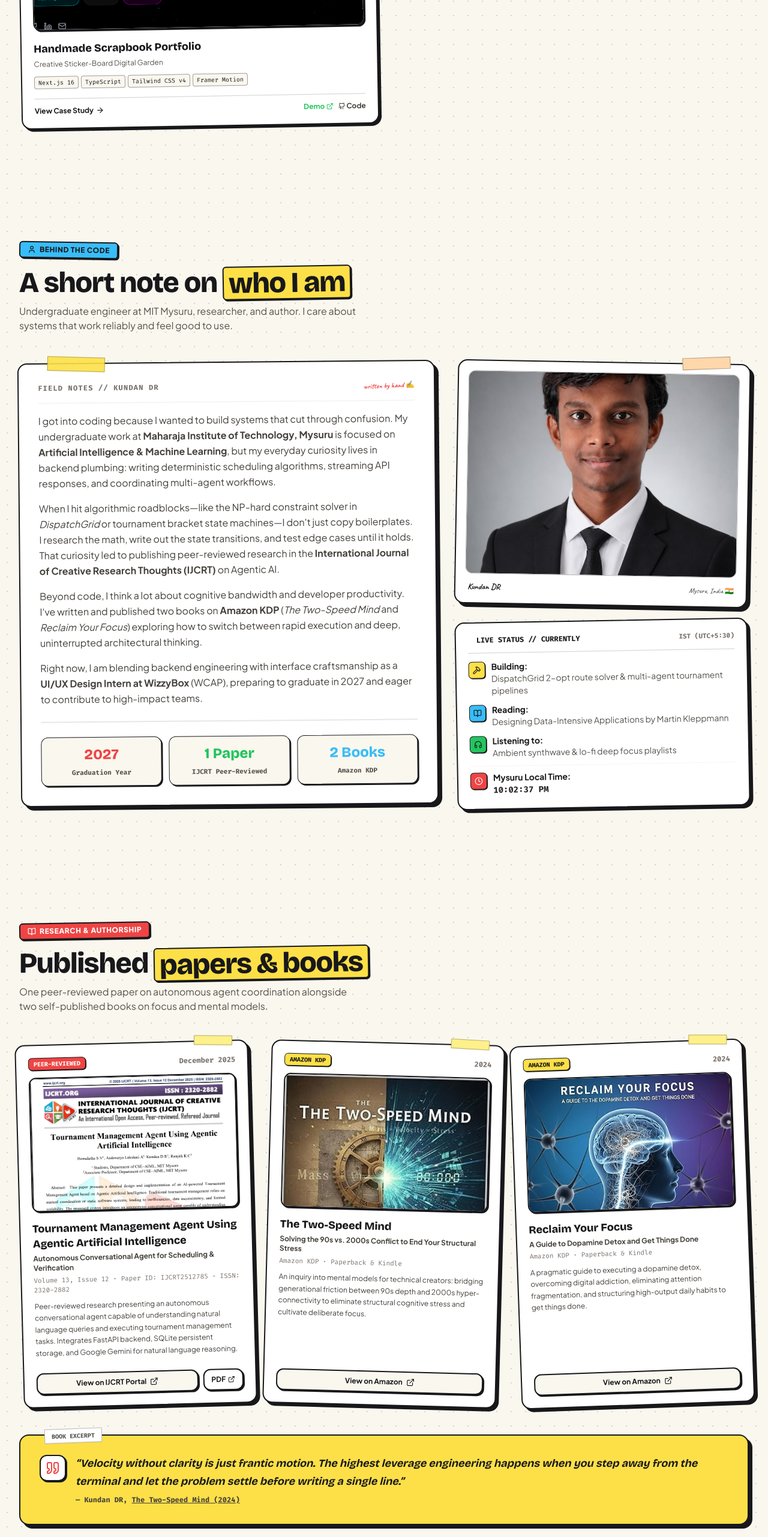
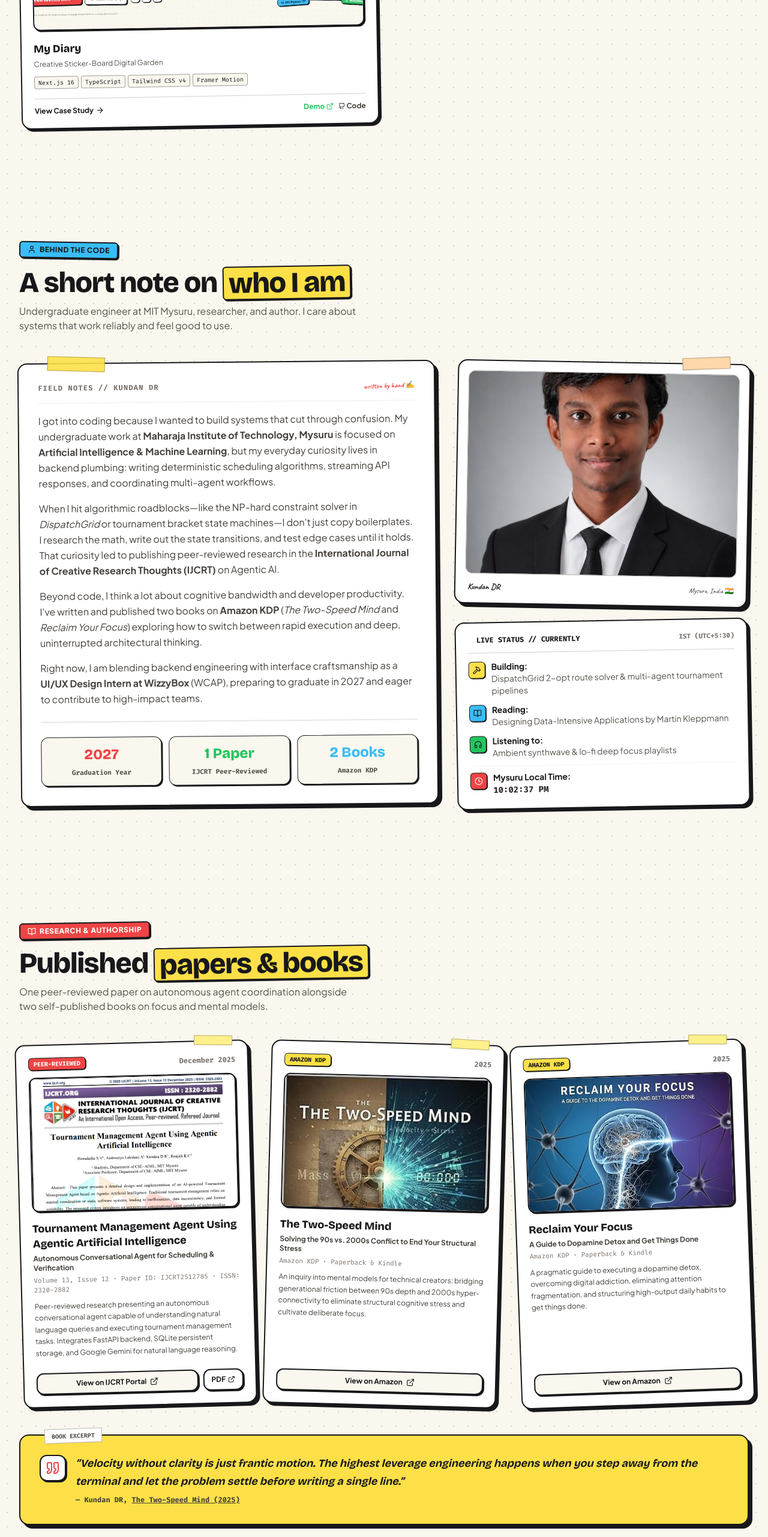
Before and after one commit to kundandr05/portfolio, a Next.js app: page / in a window 1280 px wide. Shown: the part 4330-6893 px from the top of the page at 60% size. Built offline with nearby package versions, Linux system fonts and the light colour scheme.

Commit message:
chore: rename portfolio project to My Diary, update cover image, and set book publication year to 2025

```diff
--- a/src/data/projects.ts
+++ b/src/data/projects.ts
@@ -580,7 +580,7 @@ export const projects: Project[] = [
   },
   {
     slug: "personal-portfolio-website",
-    title: "Handmade Scrapbook Portfolio",
+    title: "My Diary",
     tagline: "Creative Sticker-Board Digital Garden",
     category: "Full-Stack",
     date: "2026",
--- a/src/data/publications.ts
+++ b/src/data/publications.ts
@@ -42,7 +42,7 @@ export const publications: PublicationItem[] = [
     title: "The Two-Speed Mind",
     subtitle: "Solving the 90s vs. 2000s Conflict to End Your Structural Stress",
     venueOrPublisher: "Published on Amazon KDP",
-    date: "2024",
+    date: "2025",
     identifier: "Amazon KDP · Paperback & Kindle",
     description: "An inquiry into mental models for technical creators: bridging generational friction between 90s depth and 2000s hyper-connectivity to eliminate structural cognitive stress and cultivate deliberate focus.",
     link: "https://amzn.in/d/08HiYofZ",
@@ -58,7 +58,7 @@ export const publications: PublicationItem[] = [
     title: "Reclaim Your Focus",
     subtitle: "A Guide to Dopamine Detox and Get Things Done",
     venueOrPublisher: "Published on Amazon KDP",
-    date: "2024",
+    date: "2025",
     identifier: "Amazon KDP · Paperback & Kindle",
     description: "A pragmatic guide to executing a dopamine detox, overcoming digital addiction, eliminating attention fragmentation, and structuring high-output daily habits to get things done.",
     link: "https://amzn.in/d/0by7Rnky",
@@ -72,5 +72,5 @@ export const publications: PublicationItem[] = [
 
 export const featuredQuote = {
   text: "Velocity without clarity is just frantic motion. The highest leverage engineering happens when you step away from the terminal and let the problem settle before writing a single line.",
-  source: "The Two-Speed Mind (2024)"
+  source: "The Two-Speed Mind (2025)"
 };
```
Also changed, not shown: public/project-diary.jpg (added), public/project4.png.
